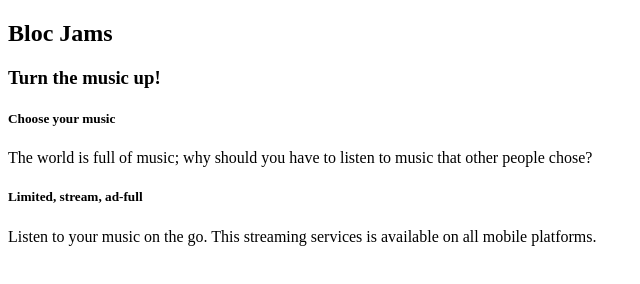
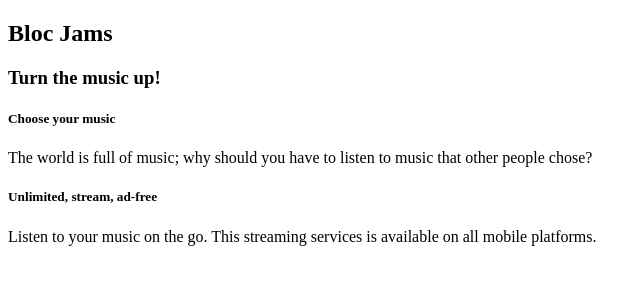
Before and after one commit to aleciadawn/bloc-jams, a plain HTML site: page index.html in a window 1280 px wide. Shown: the full height of the page, 0-640 px from the left. Drawn offline with Linux system fonts and the light colour scheme.

Commit message:
Update the h5 content

```diff
--- a/index.html
+++ b/index.html
@@ -17,7 +17,7 @@
                   </p>
             </section>
             <div>
-                <h5>Limited, stream, ad-full</h5>
+                <h5>Unlimited, stream, ad-free</h5>
                   <p>
                     Listen to your music on the go. This streaming services is available on all mobile platforms.
                   </p>
```
